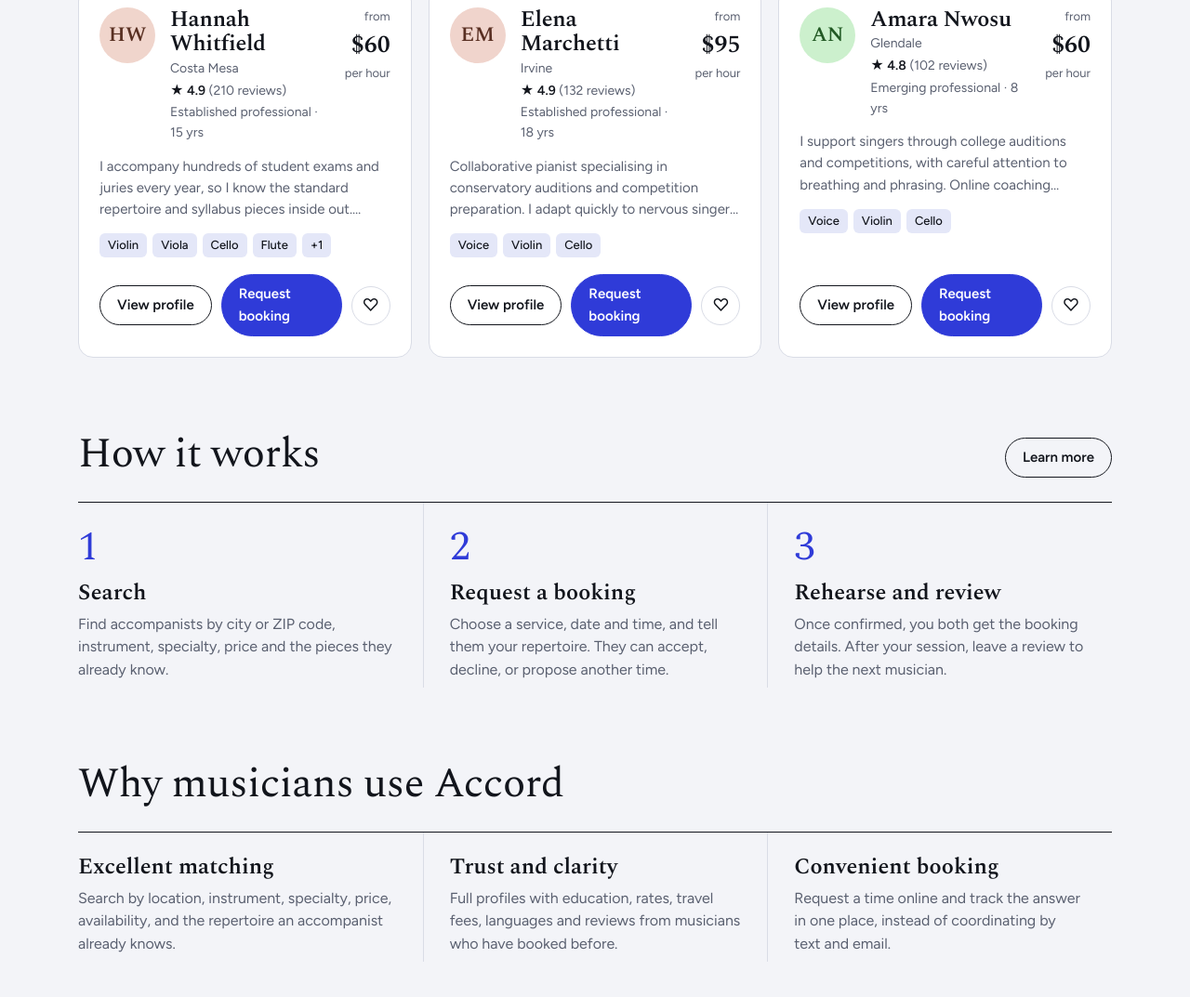
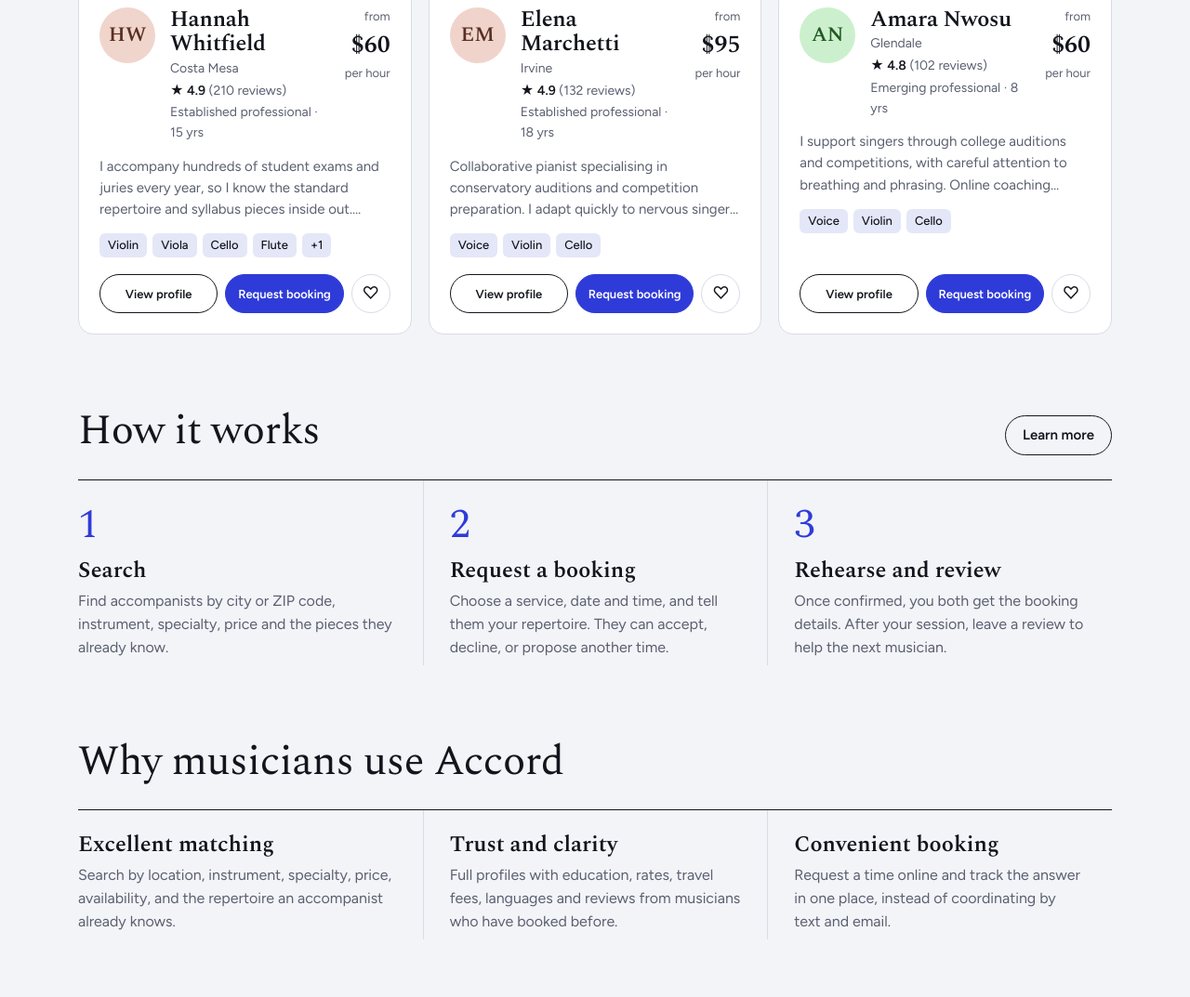
Before and after one commit to terry920526/Collaborative-Pianist, a plain HTML site: page index.html in a window 1280 px wide. Shown: the part 1297-2370 px from the top of the page at 93% size. Drawn offline with nearby package versions, Linux system fonts and the light colour scheme.

Commit message:
Update styles.css

```diff
--- a/assets/styles.css
+++ b/assets/styles.css
@@ -455,3 +455,23 @@ details.inline summary{cursor:pointer;font-weight:600}
 details.inline[open] summary{margin-bottom:12px}
 @media (max-width:980px){.filters{grid-template-columns:1fr 1fr}.filters .f-q{grid-column:1/-1}}
 @media (max-width:560px){.filters{grid-template-columns:1fr}}
+
+.card-actions {
+  display: flex;
+  gap: 8px;
+  align-items: stretch;
+}
+
+.card-actions .btn {
+  flex: 1;
+  min-width: 0;
+  white-space: nowrap;
+  text-align: center;
+  display: inline-flex;
+  align-items: center;
+  justify-content: center;
+  padding: 10px 6px;
+  line-height: 1.2;
+  font-size: 13px;
+  box-sizing: border-box;
+}
```
